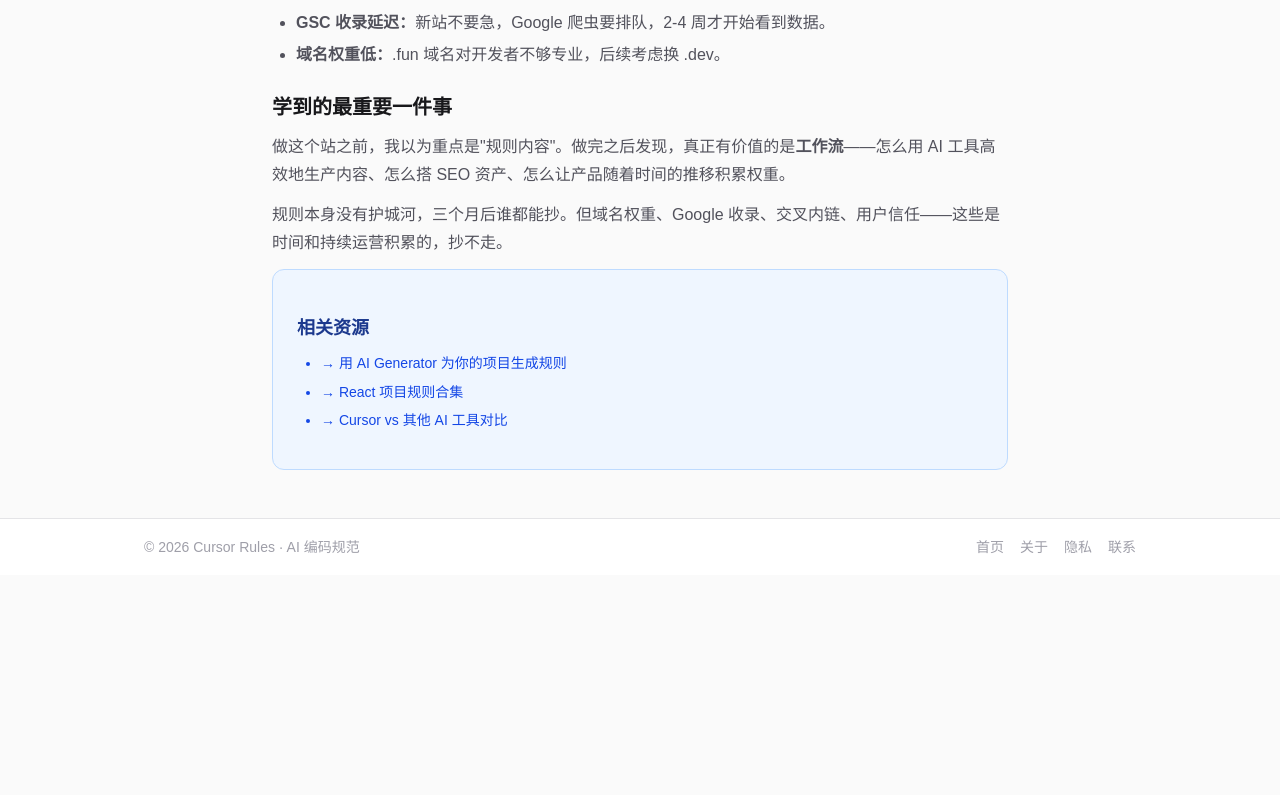
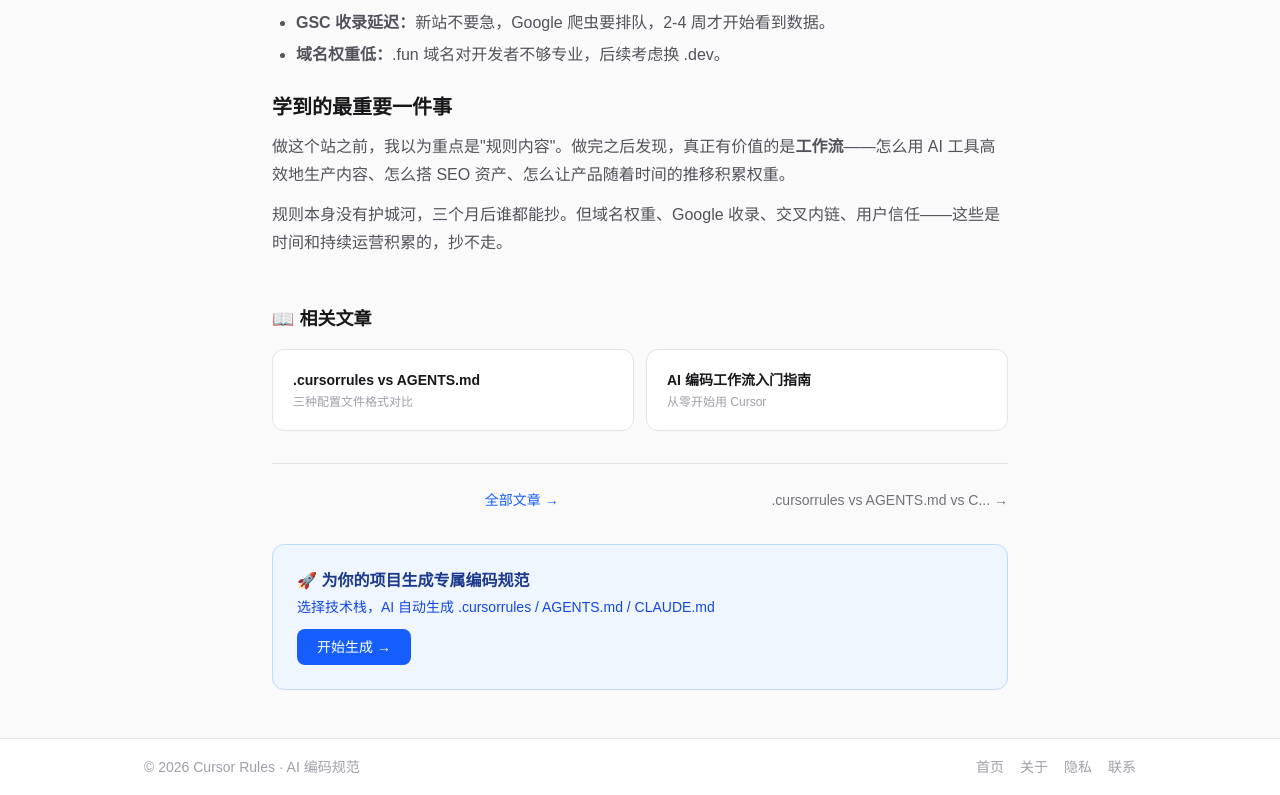
Before and after one commit to ningfd-ux/cursor-rules-cn, a Next.js app: page /blog/build-saas-with-cursor-7-days in a window 1280 px wide. Shown: the part 2529-3324 px from the top of the page. Before the commit the page ends 3104 px from the top, so only its background shows below. Built offline with nearby package versions, Linux system fonts and the light colour scheme.

Commit message:
feat: 博客底部导航组件 + 交叉推荐 + Generator CTA

```diff
--- a/src/app/blog/ai-coding-workflow-beginners/page.tsx
+++ b/src/app/blog/ai-coding-workflow-beginners/page.tsx
@@ -1,6 +1,7 @@
 import type { Metadata } from "next";
 import Link from "next/link";
 import BackToTop from "@/components/BackToTop";
+import BlogFooter from "@/components/BlogFooter";
 
 export const metadata: Metadata = {
   title: "AI 编码工作流入门指南 2026：从零开始用 Cursor 写代码",
@@ -67,6 +68,7 @@ export default function PostPage() {
           </ul>
         </section>
       </article>
+      <BlogFooter />
       <BackToTop />
     </div>
   );
--- a/src/app/blog/build-saas-with-cursor-7-days/page.tsx
+++ b/src/app/blog/build-saas-with-cursor-7-days/page.tsx
@@ -1,6 +1,7 @@
 import type { Metadata } from "next";
 import Link from "next/link";
 import BackToTop from "@/components/BackToTop";
+import BlogFooter from "@/components/BlogFooter";
 
 export const metadata: Metadata = {
   title: "7 天从 0 到上线：我用 Cursor + Claude Code 搭了一个规则站",
@@ -157,16 +158,15 @@ Target developers who actually ship production code.</pre>
             规则本身没有护城河，三个月后谁都能抄。但域名权重、Google 收录、交叉内链、用户信任——这些是时间和持续运营积累的，抄不走。
           </p>
 
-          <div className="not-prose rounded-xl border border-blue-200 bg-blue-50 p-6 dark:border-blue-800 dark:bg-blue-950">
-            <h3 className="font-semibold text-blue-900 dark:text-blue-200">相关资源</h3>
-            <ul className="mt-2 space-y-1 text-sm text-blue-700 dark:text-blue-300">
-              <li><Link href="/generator" className="hover:underline">→ 用 AI Generator 为你的项目生成规则</Link></li>
-              <li><Link href="/frameworks/react" className="hover:underline">→ React 项目规则合集</Link></li>
-              <li><Link href="/compare" className="hover:underline">→ Cursor vs 其他 AI 工具对比</Link></li>
-            </ul>
-          </div>
         </section>
       </article>
+      <BlogFooter
+        related={[
+          { slug: "cursor-rules-vs-agents-md", title: ".cursorrules vs AGENTS.md", excerpt: "三种配置文件格式对比" },
+          { slug: "ai-coding-workflow-beginners", title: "AI 编码工作流入门指南", excerpt: "从零开始用 Cursor" },
+        ]}
+        next={{ slug: "cursor-rules-vs-agents-md", title: ".cursorrules vs AGENTS.md vs CLAUDE.md：到底用哪个？" }}
+      />
       <BackToTop />
     </div>
   );
--- a/src/app/blog/cursor-rules-vs-agents-md/page.tsx
+++ b/src/app/blog/cursor-rules-vs-agents-md/page.tsx
@@ -1,6 +1,7 @@
 import type { Metadata } from "next";
 import Link from "next/link";
 import BackToTop from "@/components/BackToTop";
+import BlogFooter from "@/components/BlogFooter";
 
 export const metadata: Metadata = {
   title: ".cursorrules vs AGENTS.md vs CLAUDE.md：到底用哪个？",
@@ -84,6 +85,7 @@ export default function PostPage() {
           <p><strong>通用方案：</strong>用我们的 <Link href="/generator" className="text-blue-600 hover:text-blue-700 dark:text-blue-400">AI Rule Generator</Link> 一次性生成你需要的格式。</p>
         </section>
       </article>
+      <BlogFooter />
       <BackToTop />
     </div>
   );
--- a/src/app/blog/cursor-typescript-setup/page.tsx
+++ b/src/app/blog/cursor-typescript-setup/page.tsx
@@ -1,6 +1,7 @@
 import type { Metadata } from "next";
 import Link from "next/link";
 import BackToTop from "@/components/BackToTop";
+import BlogFooter from "@/components/BlogFooter";
 
 export const metadata: Metadata = {
   title: "Cursor TypeScript 配置指南：从 strict 到 safe 的最佳规则",
@@ -54,6 +55,7 @@ export default function PostPage() {
           </ul>
         </section>
       </article>
+      <BlogFooter />
       <BackToTop />
     </div>
   );
--- a/src/app/blog/how-to-write-cursor-rules/page.tsx
+++ b/src/app/blog/how-to-write-cursor-rules/page.tsx
@@ -1,6 +1,7 @@
 import type { Metadata } from "next";
 import Link from "next/link";
 import BackToTop from "@/components/BackToTop";
+import BlogFooter from "@/components/BlogFooter";
 
 export const metadata: Metadata = {
   title: "如何编写 Cursor Rules：完整指南 2026",
@@ -65,6 +66,7 @@ export default function PostPage() {
           </div>
         </section>
       </article>
+      <BlogFooter />
       <BackToTop />
     </div>
   );
--- /dev/null
+++ b/src/components/BlogFooter.tsx
@@ -0,0 +1,62 @@
+import Link from "next/link";
+
+interface BlogFooterProps {
+  prev?: { slug: string; title: string };
+  next?: { slug: string; title: string };
+  related?: { slug: string; title: string; excerpt: string }[];
+}
+
+export default function BlogFooter({ prev, next, related }: BlogFooterProps) {
+  return (
+    <div className="mt-12 space-y-8 not-prose">
+      {/* 相关文章推荐 */}
+      {related && related.length > 0 && (
+        <div>
+          <h3 className="text-lg font-semibold text-zinc-900 dark:text-zinc-100 mb-4">📖 相关文章</h3>
+          <div className="grid gap-3 sm:grid-cols-2">
+            {related.map((r) => (
+              <Link
+                key={r.slug}
+                href={`/blog/${r.slug}`}
+                className="group rounded-xl border border-zinc-200 bg-white p-5 transition-all hover:border-blue-200 hover:shadow-sm dark:border-zinc-800 dark:bg-zinc-900"
+              >
+                <h4 className="text-sm font-semibold text-zinc-900 group-hover:text-blue-600 dark:text-zinc-100">{r.title}</h4>
+                <p className="mt-1 text-xs text-zinc-400">{r.excerpt}</p>
+              </Link>
+            ))}
+          </div>
+        </div>
+      )}
+
+      {/* 上下篇导航 */}
+      <div className="flex items-center justify-between border-t border-zinc-200 pt-6 dark:border-zinc-800">
+        <div>
+          {prev && (
+            <Link href={`/blog/${prev.slug}`} className="text-sm text-zinc-500 hover:text-blue-600 dark:text-zinc-400">
+              ← {prev.title.length > 30 ? prev.title.slice(0, 30) + "..." : prev.title}
+            </Link>
+          )}
+        </div>
+        <Link href="/blog" className="text-sm font-medium text-blue-600 hover:text-blue-700 dark:text-blue-400">
+          全部文章 →
+        </Link>
+        <div>
+          {next && (
+            <Link href={`/blog/${next.slug}`} className="text-sm text-zinc-500 hover:text-blue-600 dark:text-zinc-400">
+              {next.title.length > 30 ? next.title.slice(0, 30) + "..." : next.title} →
+            </Link>
+          )}
+        </div>
+      </div>
+
+      {/* CTA */}
+      <div className="rounded-xl border border-blue-200 bg-blue-50 p-6 dark:border-blue-800 dark:bg-blue-950">
+        <h3 className="font-semibold text-blue-900 dark:text-blue-200">🚀 为你的项目生成专属编码规范</h3>
+        <p className="mt-1 text-sm text-blue-700 dark:text-blue-300">选择技术栈，AI 自动生成 .cursorrules / AGENTS.md / CLAUDE.md</p>
+        <Link href="/generator" className="mt-3 inline-block rounded-lg bg-blue-600 px-5 py-2 text-sm font-medium text-white hover:bg-blue-700">
+          开始生成 →
+        </Link>
+      </div>
+    </div>
+  );
+}
```
